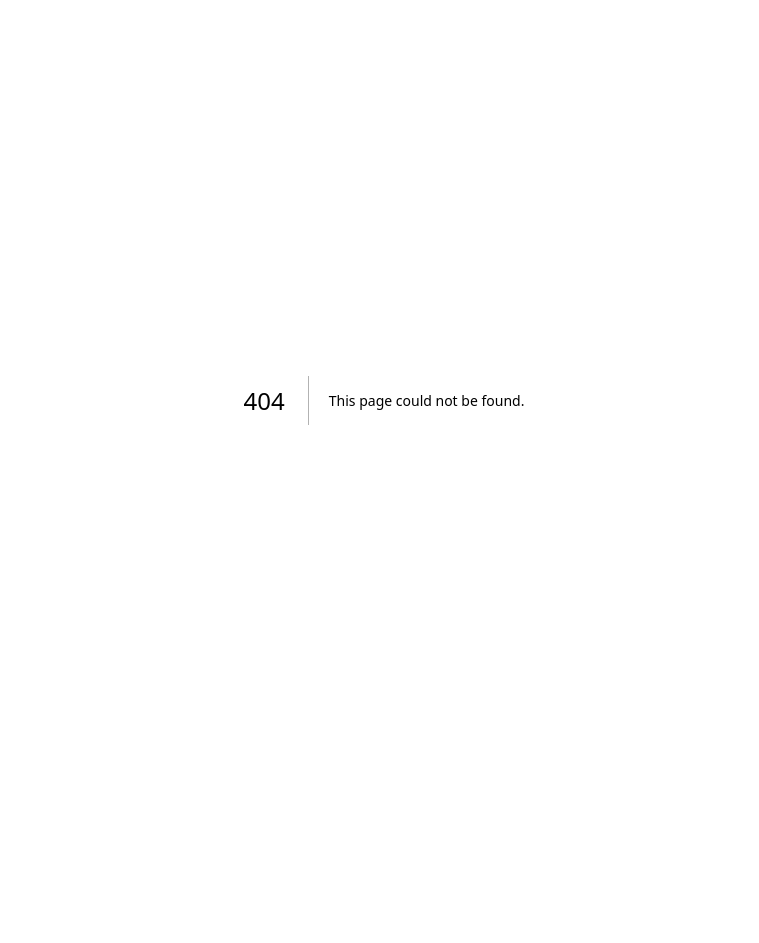
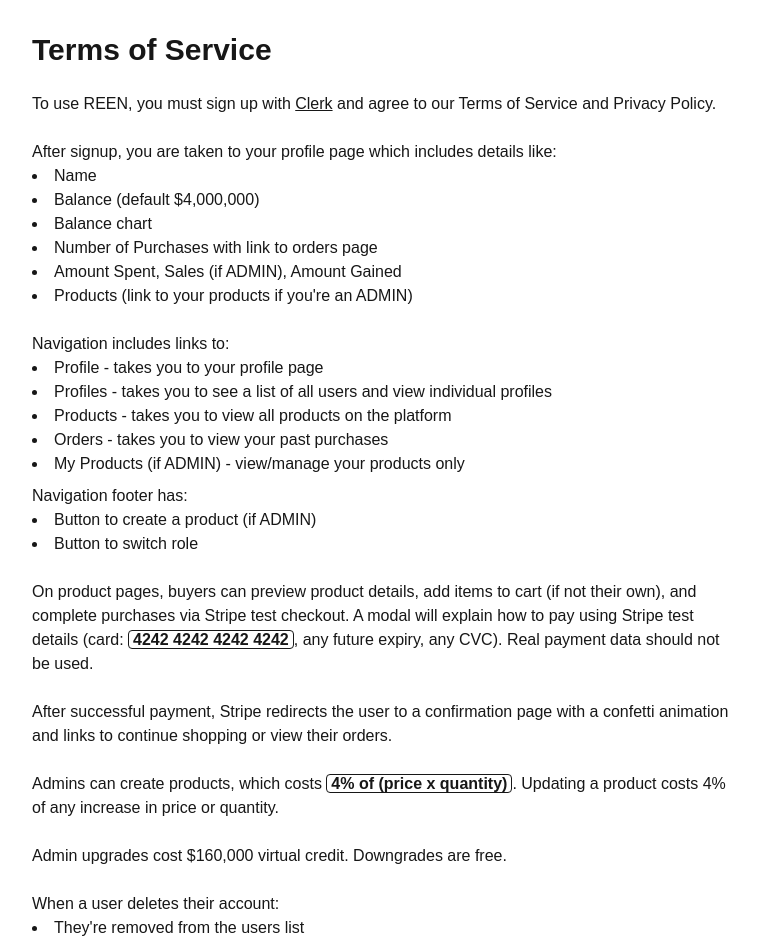
Before and after one commit to gideonadeti/reen-legal, a Next.js app: page /terms-of-service in a window 1280 px wide. Before the commit this address had no page. Shown: the top 943 px of the page, without its empty margins (256-1015 px from the left). Before the commit the page ends 800 px from the top, so only its background shows below. Built offline with nearby package versions, Linux system fonts and the light colour scheme.

Commit message:
feat(terms-of-service): Add Terms of Service page with content

```diff
--- /dev/null
+++ b/src/app/terms-of-service/page.tsx
@@ -0,0 +1,114 @@
+import Link from "next/link";
+
+const Page = () => {
+  return (
+    <main className="max-w-3xl mx-auto p-8">
+      <h1 className="text-3xl font-bold mb-6">Terms of Service</h1>
+
+      <section className="mb-6">
+        <p>
+          To use REEN, you must sign up with{" "}
+          <Link
+            href="https://clerk.com"
+            target="_blank"
+            rel="noopener noreferrer"
+            className="underline"
+          >
+            Clerk
+          </Link>{" "}
+          and agree to our Terms of Service and Privacy Policy.
+        </p>
+      </section>
+
+      <section className="mb-6">
+        <p>
+          After signup, you are taken to your profile page which includes
+          details like:
+        </p>
+        <ul className="list-disc list-inside">
+          <li>Name</li>
+          <li>Balance (default $4,000,000)</li>
+          <li>Balance chart</li>
+          <li>Number of Purchases with link to orders page</li>
+          <li> Amount Spent, Sales (if ADMIN), Amount Gained</li>
+          <li>Products (link to your products if you&apos;re an ADMIN)</li>
+        </ul>
+      </section>
+
+      <section className="mb-6 space-y-2">
+        <div>
+          <p>Navigation includes links to:</p>
+          <ul className="list-disc list-inside">
+            <li>Profile - takes you to your profile page</li>
+            <li>
+              Profiles - takes you to see a list of all users and view
+              individual profiles
+            </li>
+            <li>Products - takes you to view all products on the platform</li>
+            <li>Orders - takes you to view your past purchases</li>
+            <li>My Products (if ADMIN) - view/manage your products only</li>
+          </ul>
+        </div>
+        <div>
+          <p>Navigation footer has:</p>
+          <ul className="list-disc list-inside">
+            <li>Button to create a product (if ADMIN)</li>
+            <li>Button to switch role</li>
+          </ul>
+        </div>
+      </section>
+
+      <section className="mb-6">
+        <p>
+          On product pages, buyers can preview product details, add items to
+          cart (if not their own), and complete purchases via Stripe test
+          checkout. A modal will explain how to pay using Stripe test details
+          (card:{" "}
+          <span className="font-semibold text-foreground border px-1 rounded">
+            4242 4242 4242 4242
+          </span>
+          , any future expiry, any CVC). Real payment data should not be used.
+        </p>
+      </section>
+
+      <section className="mb-6">
+        <p>
+          After successful payment, Stripe redirects the user to a confirmation
+          page with a confetti animation and links to continue shopping or view
+          their orders.
+        </p>
+      </section>
+
+      <section className="mb-6">
+        <p>
+          Admins can create products, which costs{" "}
+          <span className="font-semibold text-foreground border px-1 rounded">
+            4% of (price x quantity)
+          </span>
+          . Updating a product costs 4% of any increase in price or quantity.
+        </p>
+      </section>
+
+      <section className="mb-6">
+        <p>Admin upgrades cost $160,000 virtual credit. Downgrades are free.</p>
+      </section>
+
+      <section className="mb-6">
+        <p>When a user deletes their account:</p>
+        <ul className="list-disc list-inside">
+          <li>They&apos;re removed from the users list</li>
+          <li>Their profile becomes inaccessible</li>
+          <li>Unrelated products are deleted</li>
+          <li>Products tied to orders are anonymized</li>
+          <li>Related cart items are deleted</li>
+        </ul>
+      </section>
+
+      <section>
+        <p>Email: gideonadeti0@gmail.com</p>
+      </section>
+    </main>
+  );
+};
+
+export default Page;
```
